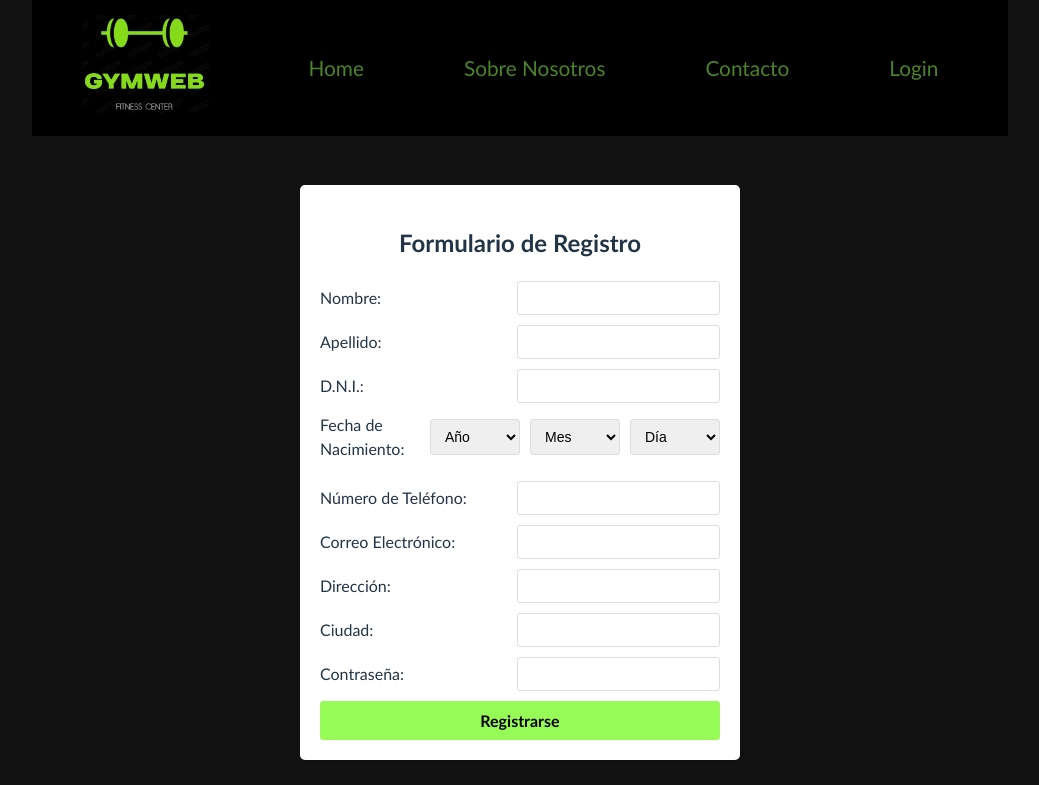
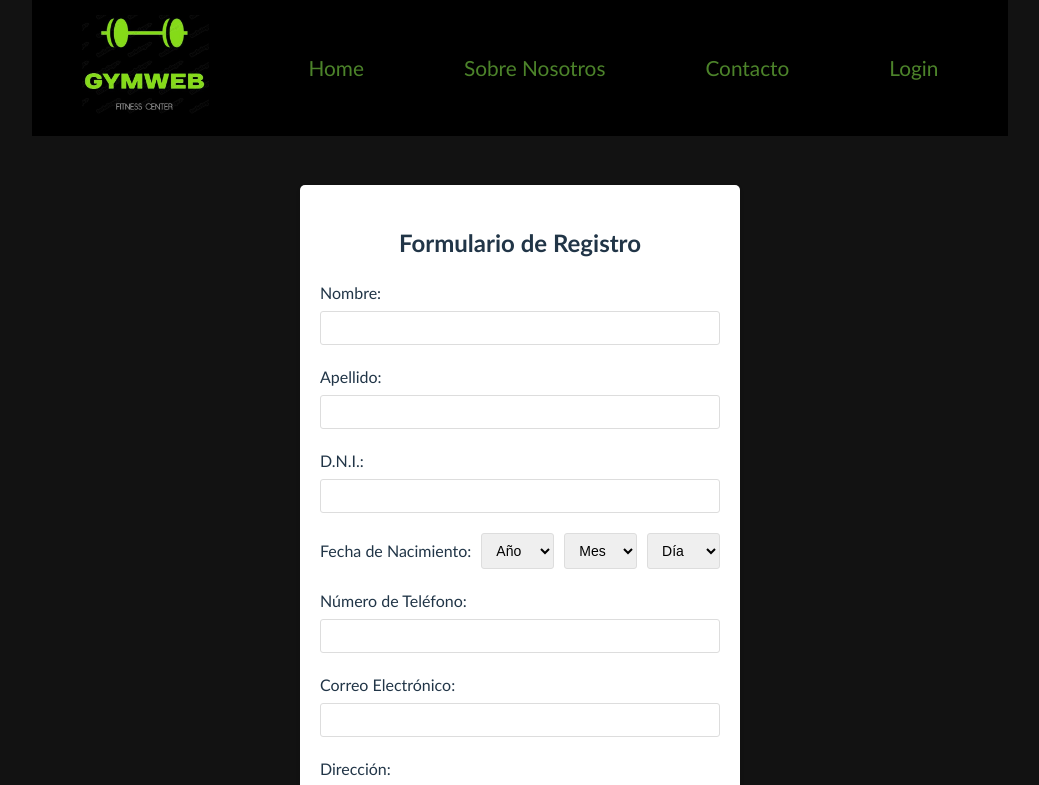
Before and after one commit to labmiracle/team-red, a React (Vite) app in the folder gymWeb/: page /register in a window 1280 px wide. Shown: the top 785 px of the page, without its empty margins (120-1159 px from the left). Built offline with nearby package versions, Linux system fonts and the light colour scheme.

Commit message:
7FDs8DoM changing the style to the register form

```diff
--- a/gymWeb/src/components/Register/Register.module.css
+++ b/gymWeb/src/components/Register/Register.module.css
@@ -25,18 +25,40 @@
   flex: 1;
 }
 
+.registerContainer .formGroup {
+  margin-bottom: 20px;
+  display: flex;
+  flex-direction: column;
+
+}
+
+.formGroup label {
+  text-align: left;
+  margin-bottom: 1px;
+}
+
+.registerContainer .inputContainer {
+  margin-top: 5px;
+}
+
+.registerContainer .errorMessage {
+  margin-top: 5px;
+  color: #ff0000;
+  font-size: 12px;
+}
+
 .registerContainer input,
 .registerContainer select {
   width: 100%;
-  max-width: 400px; /* Establecemos un ancho máximo para evitar desbordamientos */
+  max-width: 400px;
   padding: 8px 10px;
   font-size: 14px;
   border-radius: 3px;
   border: 1px solid #ddd;
   box-sizing: border-box;
-  white-space: nowrap; /* Para que los labels y los input/labels ocupen un solo renglón */
-  overflow: hidden; /* Ocultamos cualquier contenido que desborde el contenedor */
-  text-overflow: ellipsis; /* Mostramos puntos suspensivos si el contenido es demasiado largo */
+  white-space: nowrap;
+  overflow: hidden;
+  text-overflow: ellipsis;
 }
 
 .registerContainer button[type='submit'] {
@@ -61,23 +83,3 @@
   background-color: #ddd;
   cursor: not-allowed;
 }
-
-.formGroup {
-  display: flex;
-  align-items: center;
-  margin-bottom: 10px;
-}
-
-.formGroup label {
-  text-align: left; /* Alineación del texto a la izquierda */
-  flex: 1;
-  min-width: 100px;
-  margin-right: 10px;
-}
-
-/* Alineación de la etiqueta "Fecha de Nacimiento" a la izquierda */
-.dobContainer label {
-  text-align: left;
-  flex: 1;
-  min-width: 100px;
-}
```
